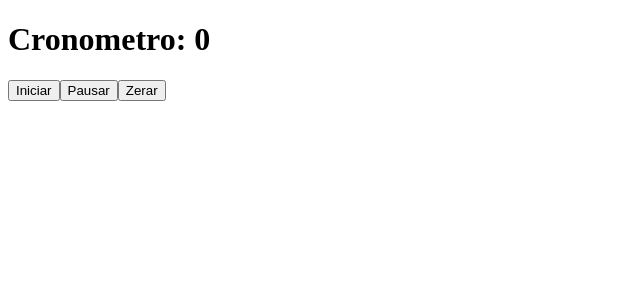
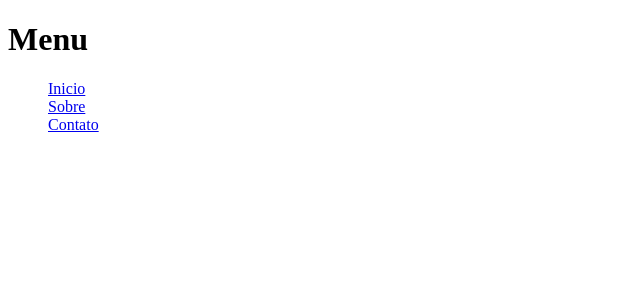
Before and after one commit to Golozeimas/Desafios_diarios, a React (Vite) app in the folder ReactJS/: page / in a window 1280 px wide. Shown: the top 300 px of the page, without its empty margins (0-640 px from the left). Built offline with nearby package versions, Linux system fonts and the light colour scheme.

Commit message:
feat: adicionar o desafio base do projeto com react-router e um componente de alternância de tema.

```diff
--- a/ReactJS/package.json
+++ b/ReactJS/package.json
@@ -11,7 +11,8 @@
   },
   "dependencies": {
     "react": "^19.2.8",
-    "react-dom": "^19.2.8"
+    "react-dom": "^19.2.8",
+    "react-router-dom": "^7.18.4"
   },
   "devDependencies": {
     "@babel/core": "^7.29.7",
--- a/ReactJS/src/main.tsx
+++ b/ReactJS/src/main.tsx
@@ -1,9 +1,9 @@
 import { StrictMode } from 'react'
 import { createRoot } from 'react-dom/client'
-import Cronometro from './components/Cronometro'
+import Routes from './routes/Routes'
 
 createRoot(document.getElementById('root')!).render(
   <StrictMode>
-    <Cronometro/>
-  </StrictMode>,
+    <Routes/>
+  </StrictMode>
 )
--- /dev/null
+++ b/ReactJS/src/pages/Contato.tsx
@@ -0,0 +1,12 @@
+
+function Contato(){
+
+    return(
+        <div>
+            <h1>Contato</h1>
+        </div>
+    )
+}
+
+
+export default Contato;
--- /dev/null
+++ b/ReactJS/src/pages/Home.tsx
@@ -0,0 +1,11 @@
+
+function Home(){
+    return(
+        <div>
+            <h1>Home</h1>
+        </div>
+    )
+}
+
+
+export default Home;
--- /dev/null
+++ b/ReactJS/src/pages/Menu.tsx
@@ -0,0 +1,22 @@
+import { Link } from "react-router-dom";
+
+
+function Menu(){
+
+    return(
+        <div>
+            <h1>Menu</h1>
+            <ul>
+                {/* Link parecido com a tag <a> do HTML, porem mais leve */}
+                <Link to={"inicio"}>Inicio</Link>
+                <br />
+                <Link to={"sobre"}>Sobre</Link>
+                <br />
+                <Link to={"contato"}>Contato</Link>
+            </ul>
+        </div>
+    )
+
+}
+
+export default Menu;
--- /dev/null
+++ b/ReactJS/src/pages/Sobre.tsx
@@ -0,0 +1,11 @@
+
+function Sobre(){
+    return(
+        <div>
+            <h1>Sobre</h1>
+        </div>
+    )
+}
+
+
+export default Sobre;
--- /dev/null
+++ b/ReactJS/src/routes/Routes.tsx
@@ -0,0 +1,20 @@
+import { BrowserRouter, Routes, Route } from "react-router-dom";
+import Home from '../pages/Home'
+import Sobre from '../pages/Sobre'
+import Contato from '../pages/Contato'
+import Menu from '../pages/Menu'
+
+function App(){
+    return(
+        <BrowserRouter>
+            <Routes>
+                <Route path="/inicio"  element={<Home/>} />
+                <Route path="/sobre" element={<Sobre/>} />
+                <Route path="/contato" element={<Contato/>} />
+                <Route path="/" element={<Menu/>} />
+            </Routes>
+        </BrowserRouter>
+    )
+}
+
+export default App;
```
Also changed, not shown: ReactJS/src/components/Temas.tsx (+9 -7 lines), ReactJS/src/pages/App.tsx (deleted), 1 other file (tests, documents, lock files or other folders).
